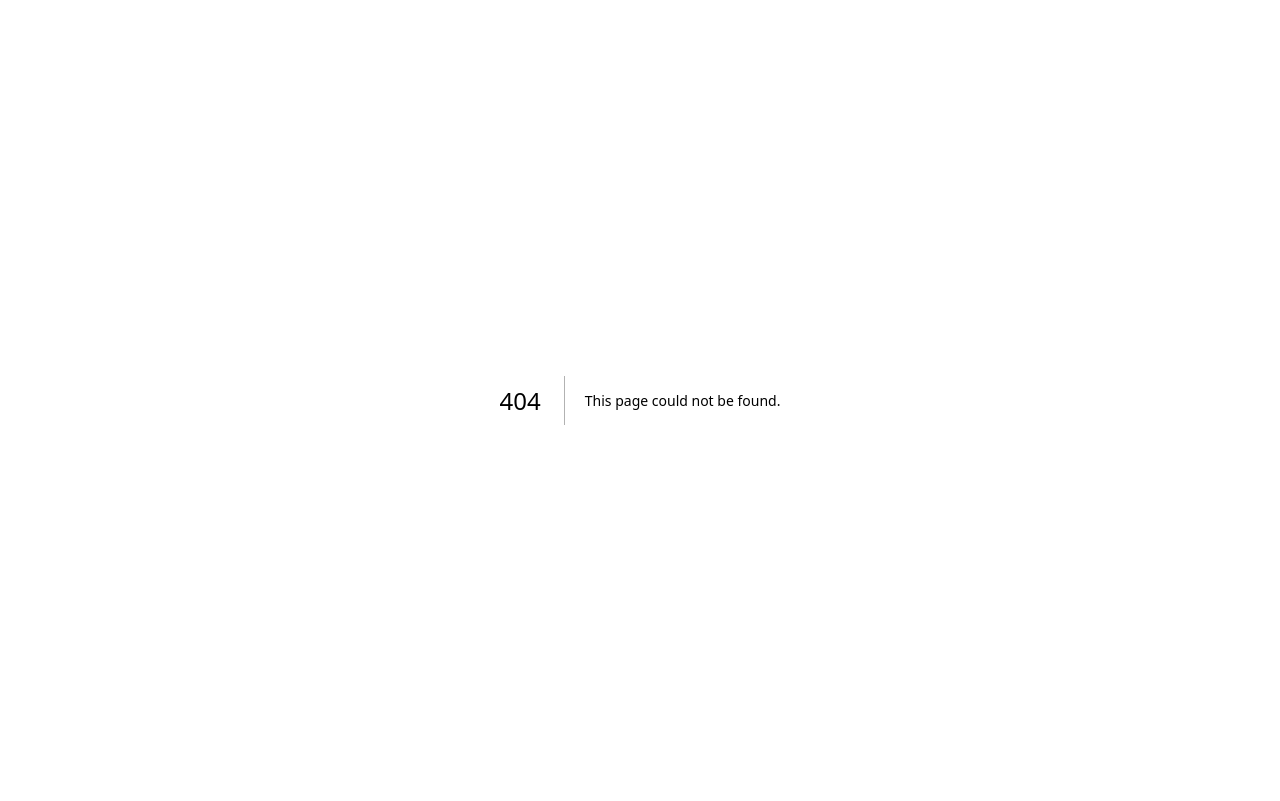
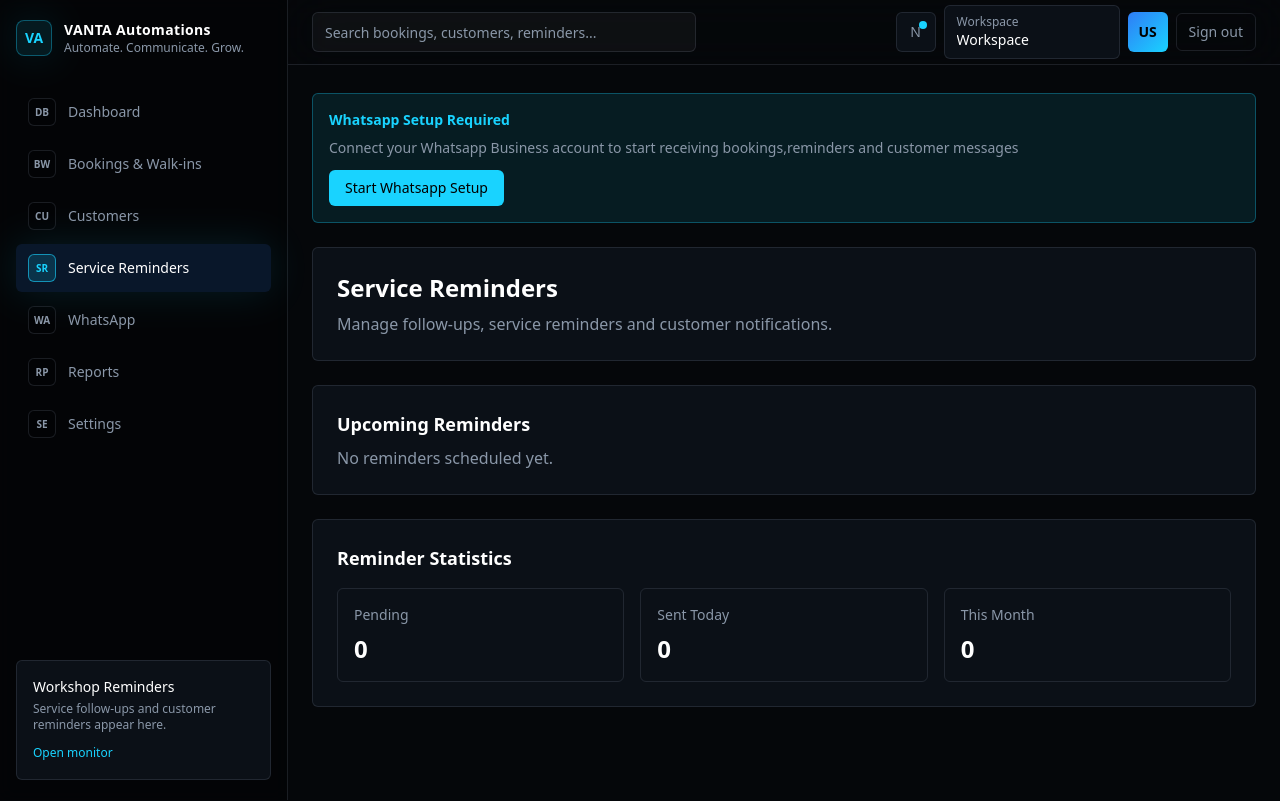
Before and after one commit to gknoetze36-source/vanta_workshop_frontend, a Next.js app in the folder vanta-automations/: page /reminders in a window 1280 px wide. Before the commit this address had no page. Built offline with nearby package versions, Linux system fonts and the light colour scheme; no server answers.

Commit message:
Create page.tsx

```diff
--- /dev/null
+++ b/vanta-automations/app/(app)/reminders/page.tsx
@@ -0,0 +1,48 @@
+export default function RemindersPage() {
+  return (
+    <div className="space-y-6">
+      <div className="rounded-md border border-line bg-panel p-6">
+        <h1 className="text-2xl font-bold">
+          Service Reminders
+        </h1>
+
+        <p className="mt-2 text-muted">
+          Manage follow-ups, service reminders and customer notifications.
+        </p>
+      </div>
+
+      <div className="rounded-md border border-line bg-panel p-6">
+        <h2 className="text-lg font-semibold">
+          Upcoming Reminders
+        </h2>
+
+        <p className="mt-2 text-muted">
+          No reminders scheduled yet.
+        </p>
+      </div>
+
+      <div className="rounded-md border border-line bg-panel p-6">
+        <h2 className="text-lg font-semibold">
+          Reminder Statistics
+        </h2>
+
+        <div className="mt-4 grid gap-4 md:grid-cols-3">
+          <div className="rounded-md border border-line p-4">
+            <p className="text-sm text-muted">Pending</p>
+            <p className="mt-2 text-2xl font-bold">0</p>
+          </div>
+
+          <div className="rounded-md border border-line p-4">
+            <p className="text-sm text-muted">Sent Today</p>
+            <p className="mt-2 text-2xl font-bold">0</p>
+          </div>
+
+          <div className="rounded-md border border-line p-4">
+            <p className="text-sm text-muted">This Month</p>
+            <p className="mt-2 text-2xl font-bold">0</p>
+          </div>
+        </div>
+      </div>
+    </div>
+  );
+}
```
